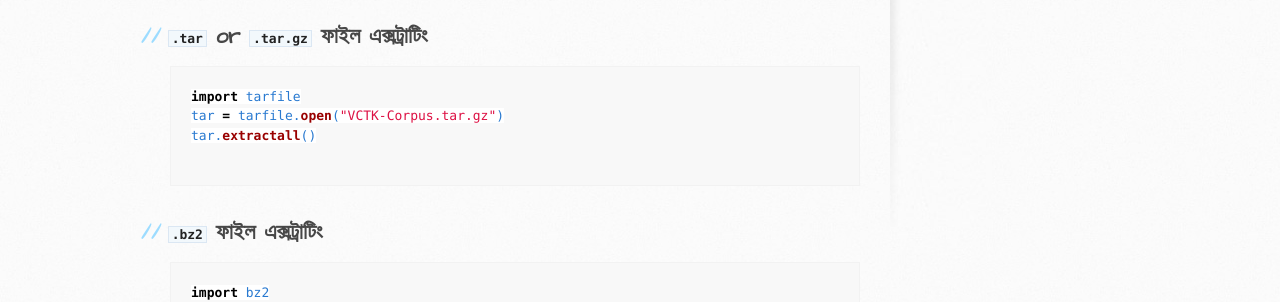
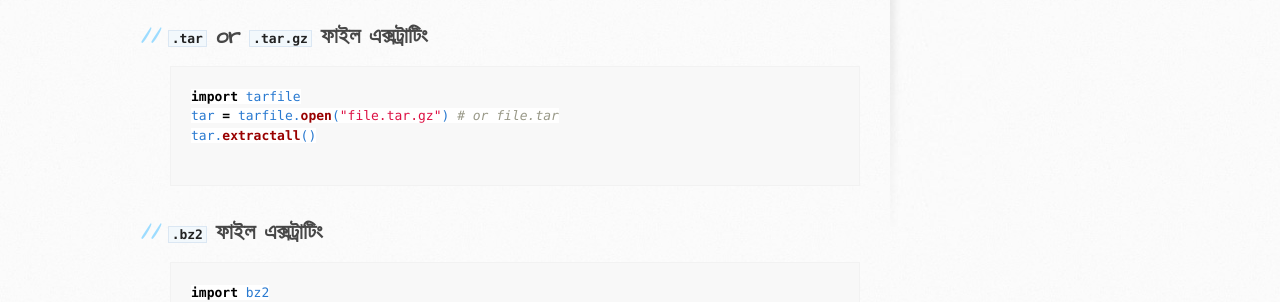
Before and after one commit to sagorbrur/sagorbrur.github.io, a Jekyll site: the page built from python_bn/extracting_python.md, in a window 1280 px wide. Shown: the part 509-811 px from the top of the page. Built offline with Jekyll 4.4.1, drawn with Linux system fonts in a browser that asks for light colours; our own code applies the rules of GitHub Pages for plain Markdown files.

Commit message:
Update extracting_python.md

````diff
--- a/python_bn/extracting_python.md
+++ b/python_bn/extracting_python.md
@@ -14,7 +14,7 @@ zf.close()
 
 ```py
 import tarfile
-tar = tarfile.open("VCTK-Corpus.tar.gz")
+tar = tarfile.open("file.tar.gz") # or file.tar
 tar.extractall()
 
 ```
````
